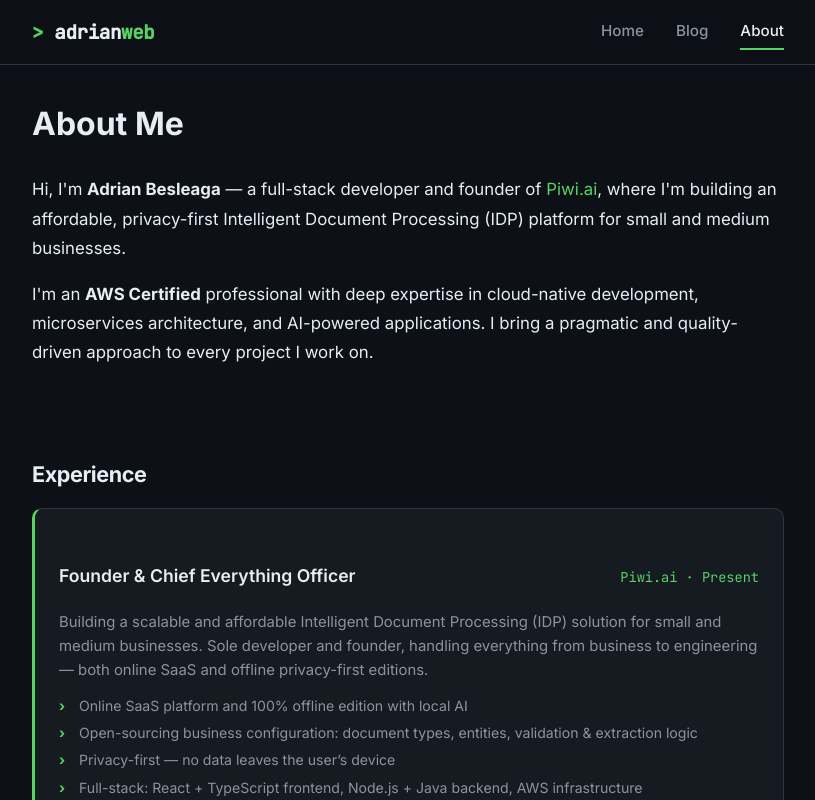
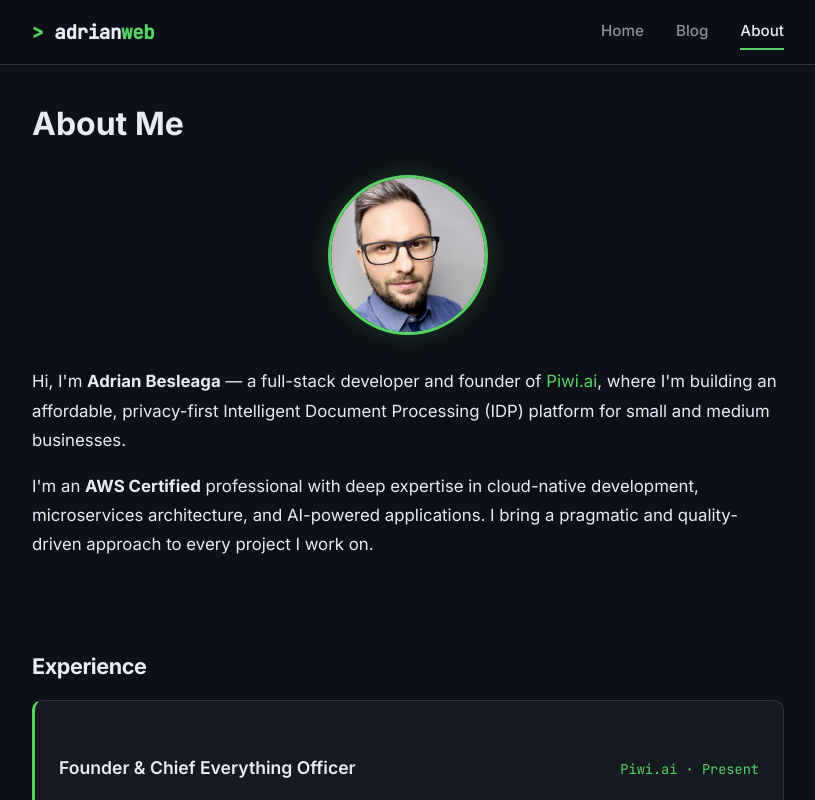
Before and after one commit to AdrianBesleaga/adrianweb.xyz, a React (Vite) app: page /about in a window 1280 px wide. Shown: the top 800 px of the page, without its empty margins (232-1047 px from the left). Built offline with nearby package versions, Linux system fonts and the light colour scheme.

Commit message:
Added profile picture

```diff
--- a/src/index.css
+++ b/src/index.css
@@ -663,6 +663,31 @@ main.container {
 }
 
 /* ===== About Page ===== */
+.about-profile {
+    display: flex;
+    justify-content: center;
+    margin-bottom: 2rem;
+}
+
+.profile-picture {
+    width: 160px;
+    height: 160px;
+    border-radius: 50%;
+    border: 3px solid var(--accent-green);
+    box-shadow: 0 0 20px rgba(86, 211, 100, 0.2);
+    object-fit: cover;
+}
+
+.profile-picture-small {
+    width: 48px;
+    height: 48px;
+    border-radius: 50%;
+    border: 2px solid var(--accent-green);
+    object-fit: cover;
+    vertical-align: middle;
+    margin-right: 0.5rem;
+}
+
 .about-page h1 {
     font-size: 2rem;
     margin-bottom: 1.5rem;
--- a/src/pages/About.jsx
+++ b/src/pages/About.jsx
@@ -13,6 +13,10 @@ export default function About() {
                 <link rel="canonical" href="https://adrianweb.xyz/about" />
             </Helmet>
             <h1>About Me</h1>
+
+            <div className="about-profile">
+                <img src="/profile.png" alt="Adrian Besleaga" className="profile-picture" />
+            </div>
 
             <section className="about-intro">
                 <p>
--- a/src/pages/Home.jsx
+++ b/src/pages/Home.jsx
@@ -19,6 +19,7 @@ export default function Home() {
             <section className="hero">
                 <p className="hero-greeting">$ whoami</p>
                 <h1 className="hero-name">
+                    <img src="/profile.png" alt="Adrian Besleaga" className="profile-picture-small" />
                     Adrian <span className="accent">Besleaga</span>
                 </h1>
                 <p className="hero-tagline">
```
Also changed, not shown: public/profile.png (added).
